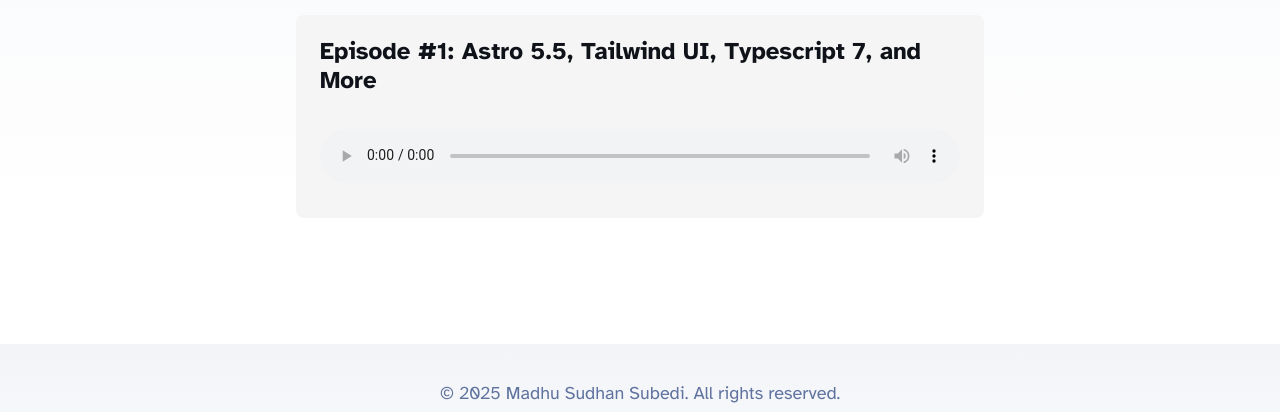
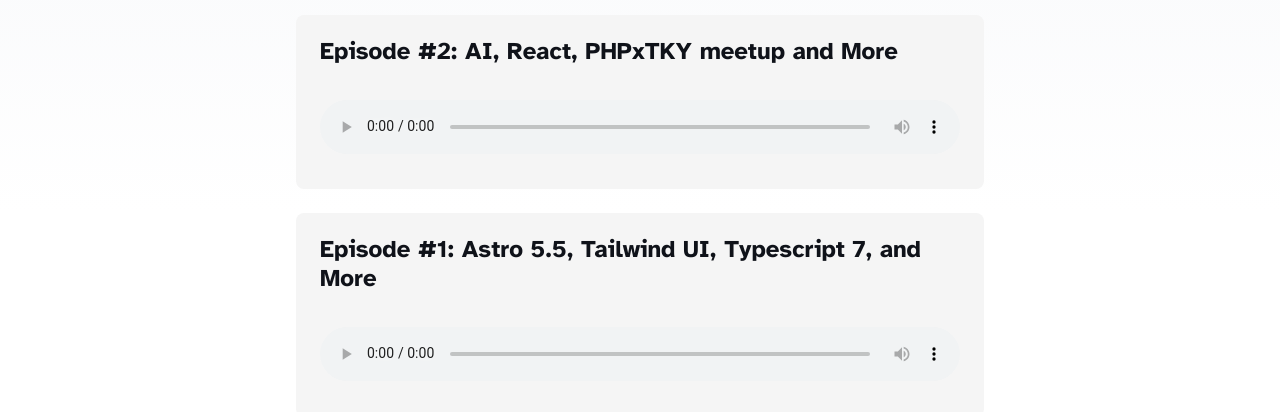
Before and after one commit to madhusudhan1234/madhusudhan1234.github.io, an Astro site: page /weekly in a window 1280 px wide. Shown: the part 388-800 px from the top of the page. Built offline with nearby package versions, Linux system fonts and the light colour scheme; Astro itself is replaced by a stand-in of ours.

Commit message:
second episode release

```diff
--- a/src/data/episodes.ts
+++ b/src/data/episodes.ts
@@ -9,6 +9,40 @@
 }
 
 export const episodes: Episode[] = [
+    {
+        id: 2,
+        title: "AI, React, PHPxTKY meetup and More",
+        description: `"Tokenize Image as a Set" is a new framework for image generation that uses set-based tokenization and a novel discrete diffusion method. The approach represents images as unordered token sets, enabling a unique and invertible generative modeling process.
+
+[Link](https://github.com/Gengzigang/TokenSet?utm_source=tldrai)
+
+Perplexity AI envisions a TikTok that prioritizes deep content discovery and truth-seeking powered by an advanced answer engine. It plans to enhance the platform's utility while maintaining its core function as a hub for creative expression.
+
+[Link](https://www.perplexity.ai/hub/blog/rebuilding-tiktok-in-america?utm_source=tldrai)
+
+A major trend in 2025 is the increasing adoption of React Server Components (RSC) as a standard and React Server Functions (RSF), which simplify data fetching and mutations in both Server and Client components. React is going through UI standardization through libraries like Shadcn UI and tooling streamlining with tools like Biome.
+
+[Link](https://www.robinwieruch.de/react-trends/?utm_source=tldrwebdev)
+
+The rise of AI coding assistants is causing an identity crisis for software engineers, who are shifting from hands-on builders to orchestrators of AI-generated code. This transition challenges the core satisfaction engineers get from creating solutions and mastering technical skills. For devs to adapt to this change, they should balance deep technical work with strategic AI orchestration.
+
+[Link](https://annievella.com/posts/the-software-engineering-identity-crisis/?utm_source=tldrwebdev)
+
+Elon Musk's AI chatbot, Grok, is now available on Telegram, offering its sarcastic assistant to over 1 billion users. Bundled with Telegram Premium, Grok expands beyond X, enhancing the platform with real-time reasoning and coding capabilities. While it raises privacy concerns, this move positions Telegram in the competitive AI landscape alongside giants like ChatGPT and Google's Gemini.
+
+[Link](https://techstartups.com/2025/03/26/elon-musks-grok-ai-joins-telegram-gaining-access-to-over-1-billion-users-a-new-era-for-search-and-chat/?utm_source=tldrai)
+
+A PHP/Laravel meetup in the Tokyo area for web artisans looking to learn and connect. This Saturday, we hosted a meetup featuring four speakers who delivered amazing talks. With over 38 participants from around the world, it was a fantastic networking experience!
+
+[Link](https://www.meetup.com/phpxtky/)
+
+It's okay to not know everything as a dev - instead, focus on problem-solving, use your network, and always keep learning.
+
+[Link](https://spin.atomicobject.com/you-dont-know-everything-its-ok/?utm_source=tldrwebdev)`,
+        audioFile: "second-episode.m4a",
+        publishDate: "2025-03-30",
+        duration: "03:15"
+    },
     {
         id: 1,
         title: "Astro 5.5, Tailwind UI, Typescript 7, and More",
--- a/src/pages/weekly/index.astro
+++ b/src/pages/weekly/index.astro
@@ -47,12 +47,12 @@
 				<p class="description">{WEEKLY_DESCRIPTION}</p>
 
 				{episodes.map((episode) => (
-					<div class="episode" key={episode.id}>
+					<div class="episode">
 						<h2 class="episode-title">
-                            <a href={`/weekly/${episode.id}`} style="text-decoration: none; color: inherit;">
+							<a href={`/weekly/${episode.id}`} style="text-decoration: none; color: inherit;">
 								Episode #{episode.id}: {episode.title}
 							</a>
-                        </h2>
+						</h2>
 						<audio controls>
 							<source src={`/podcasts/${episode.audioFile}`} type="audio/mp4">
 							Your browser does not support the audio element.
```
Also changed, not shown: 1 other file.
